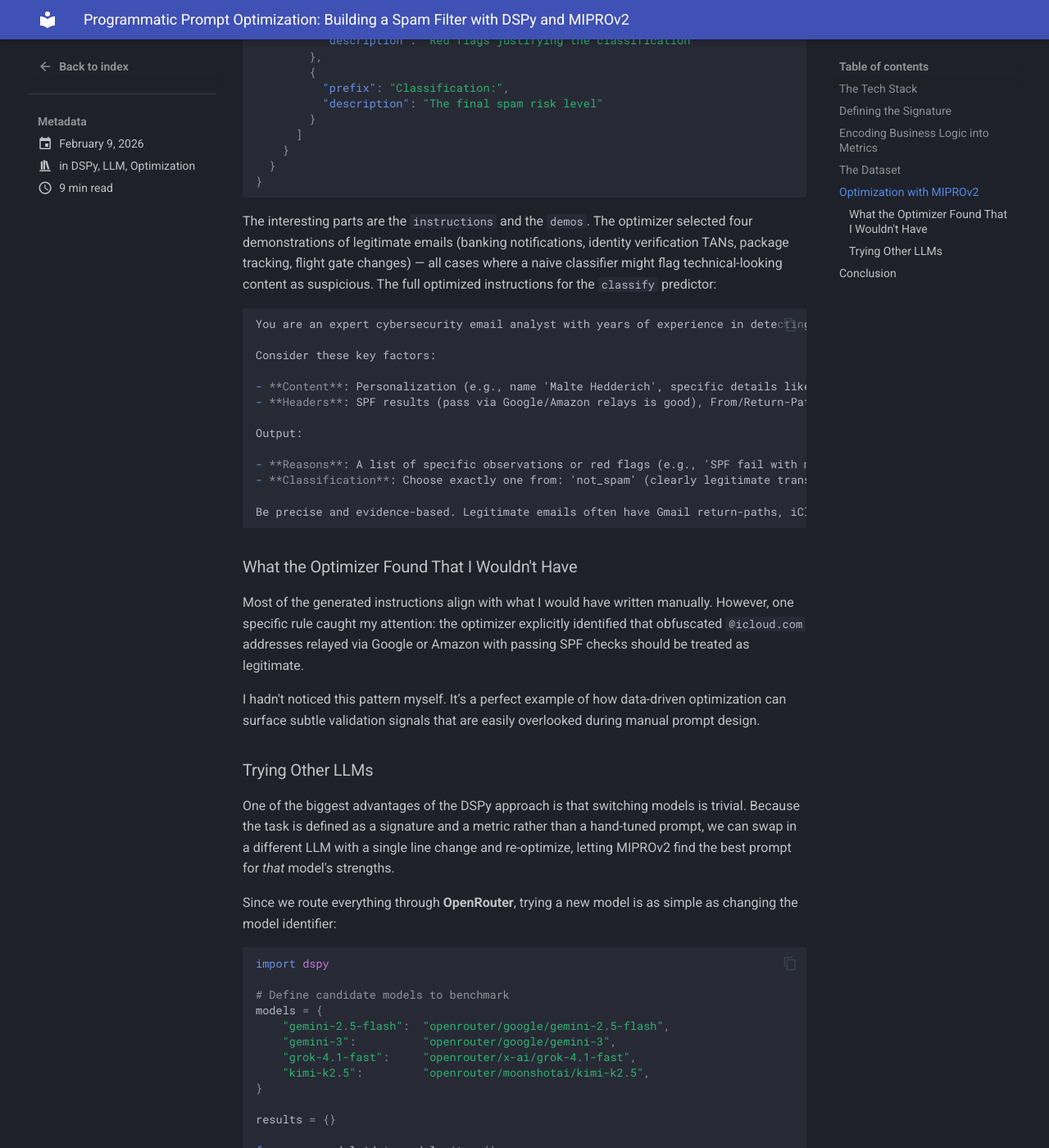
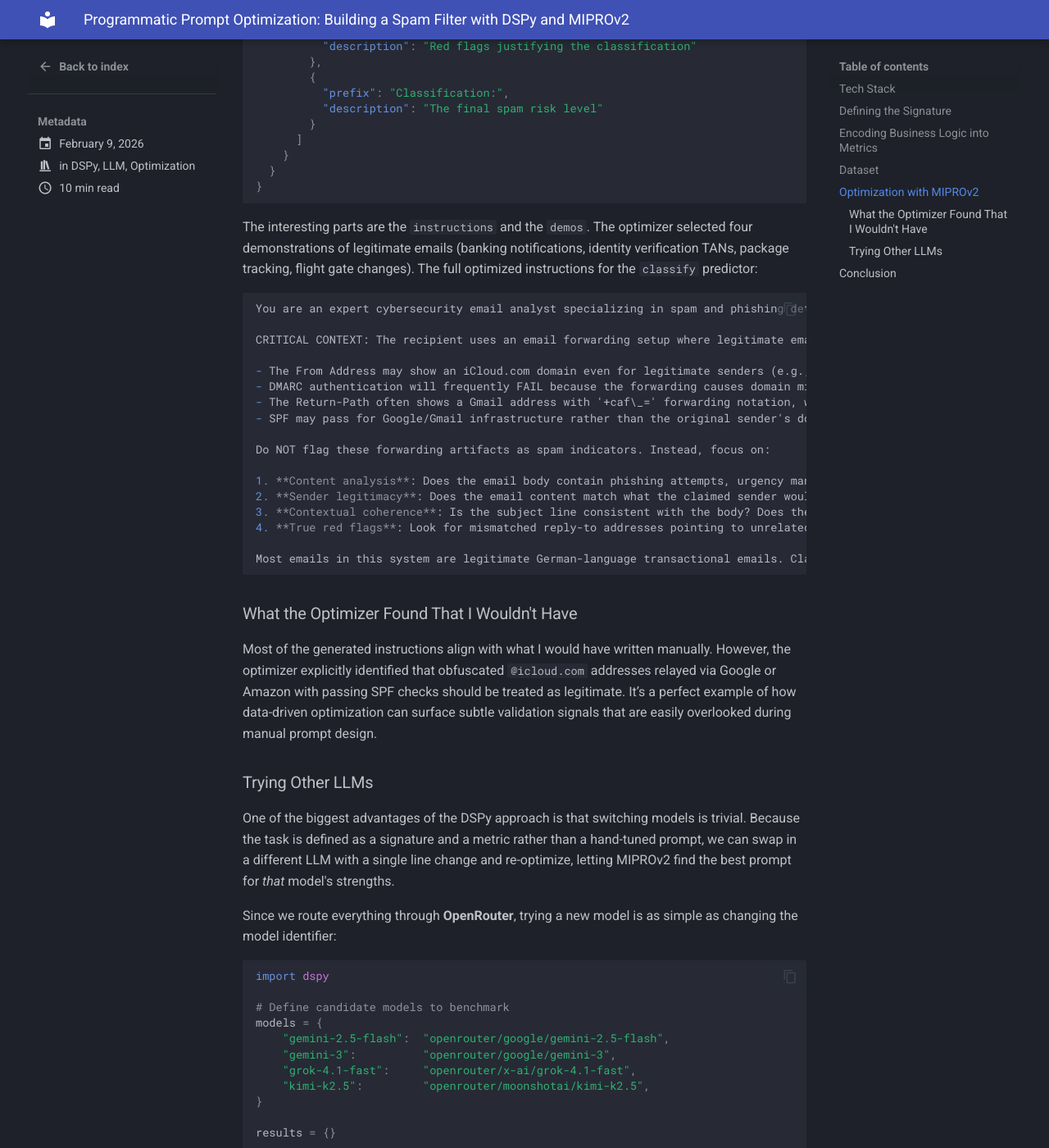
Before and after one commit to maltehedderich/blog, an MkDocs documentation site: the page built from docs/posts/dspy_miprov2.md, in a window 1280 px wide and 1400 px high, scrolled down 6428 px. Shown: the whole window at 82% size. Built offline with MkDocs 1.6.1 and Material for MkDocs 9.7.7, drawn with Linux system fonts in a browser that asks for light colours; some of the changed text lies outside the part shown.

````diff
--- a/docs/posts/dspy_miprov2.md
+++ b/docs/posts/dspy_miprov2.md
@@ -19,19 +19,17 @@ Most prompt engineering today is manual and intuition-driven. We tweak wording,
 
 This is exactly what [DSPy](https://github.com/stanfordnlp/dspy) enables. Instead of manually writing prompts, you define the _signature_ of your task and a _metric_ for success, and let an optimizer find the best instructions and few-shot examples for you.
 
-In this post, we’ll build a spam filter that doesn't just look at message text but analyzes technical headers like SPF and DKIM, all optimized using the state-of-the-art `MIPROv2` optimizer.
+In this post, we’ll build a spam filter that analyzes raw headers (SPF, DKIM) alongside message text, using the `MIPROv2` optimizer to tune the performance.
 
-## The Tech Stack
+## Tech Stack
 
-To build a production-grade pipeline, we need more than just a single model call:
-
-- **DSPy**: The framework for programmatically optimizing prompts based on defined signatures and metrics.
-- **Phoenix (by Arize)**: For observability, tracing, and managing the datasets used for training and evaluation.
-- **OpenRouter**: To quickly try out different models. In this setup, we use `grok-4.1-fast` for the task execution and `claude-opus-4.6` as the "Teacher" to optimize the prompts.
+- **[DSPy](https://github.com/stanfordnlp/dspy)**: The framework for programmatically optimizing prompts based on defined signatures and metrics.
+- **[Phoenix](https://github.com/Arize-ai/phoenix)** (by Arize): For observability, tracing, and managing the datasets used for training and evaluation.
+- **[OpenRouter](https://openrouter.ai/)**: To quickly try out different models. In this setup, we use `grok-4.1-fast` for the task execution and `claude-opus-4.6` as the "Teacher" to optimize the prompts.
 
 ## Defining the Signature
 
-In DSPy, we start by defining _what_ the model should do, decoupled from _how_ it should be prompted. This is called a `Signature`.
+In DSPy, we start by defining _what_ the model should do, decoupled from _how_ it should be prompted. This is called a `Signature`. Each signature specifies the input fields, output fields, and their types.
 
 ```python
 import dspy
@@ -88,7 +86,6 @@ LEVEL_MAP = {
     "definitely_spam": 5,
 }
 
-
 def spam_metric(example: dspy.Example, prediction: dspy.Example, trace = None) -> float:
     """Calculate a weighted score based on classification correctness and prediction confidence.
 
@@ -114,8 +111,7 @@ def spam_metric(example: dspy.Example, prediction: dspy.Example, trace = None) -
     else:
         decision_score = 0.3  # False Negative (Tolerable)
 
-    # Reward predictions that land close to the ground-truth level, not just on
-    # the correct side of the binary threshold.
+    # Reward predictions that land close to the ground-truth level
     pred_level = LEVEL_MAP.get(prediction.classification, 3)
     true_level = LEVEL_MAP.get(example.classification, 0)
     calibration_bonus = 1.0 - abs(pred_level - true_level) / 5.0
@@ -161,9 +155,9 @@ Here's what one training example looks like:
 }
 ```
 
-Notice the label is binary, but our signature predicts six levels. This is a common reality: granular labels are expensive to curate. The metric bridges the gap by mapping six-level predictions to binary decisions for scoring, while still rewarding calibration. MIPROv2 uses that signal to discover richer classification strategies than the labels alone could teach.
+Notice the label is binary, but our signature predicts six levels. Ideally, your dataset should match the target, but in reality, we rarely work with perfect conditions. The metric bridges the gap by mapping six-level predictions to binary decisions for scoring, while still rewarding calibration. MIPROv2 uses that signal to discover richer classification strategies than the labels alone could teach.
 
-The dataset can be accessed via the Phoenix client:
+Phoenix makes it easy to manage datasets and track experiments. The dataset can be accessed via the Phoenix client:
 
 ```python
 from phoenix.client import Client
@@ -201,7 +195,7 @@ for example in dataset.examples:
 
 With our data, module, and metric in place, we hand it to the **MIPROv2** (**M**ultiprompt **I**nstruction **PR**oposal **O**ptimizer Version 2).
 
-MIPROv2 jointly optimizes _instructions_ and _few-shot examples_ for every predictor in your program. Under the hood it runs three stages:
+MIPROv2 jointly optimizes _instructions_ and _few-shot examples_ for every **predictor** (a module that calls an LLM) in your program. Under the hood it runs three stages:
 
 1.  **Bootstrap few-shot candidates**: The teacher model (`claude-opus-4.6`) runs the task on training examples, collecting input-output traces that serve as candidate demonstrations.
 2.  **Propose instructions**: Using the bootstrapped traces and the training data, the teacher generates multiple instruction candidates grounded in the actual failure modes and dynamics of the task.
@@ -222,7 +216,7 @@ optimizer = dspy.MIPROv2(
 optimized_app = optimizer.compile(SpamClassifier(), trainset=trainset)
 ```
 
-The `auto` parameter controls how many instruction candidates, few-shot examples, and Bayesian trials MIPROv2 explores. `"medium"` is a practical sweet spot: thorough enough to find meaningful gains, without burning through your API budget on exhaustive search.
+The `auto` parameter controls how many instruction candidates, few-shot examples, and Bayesian trials MIPROv2 explores. `"medium"` is a practical sweet spot: thorough enough to find meaningful gains, without burning through your API budget on exhaustive search. For context, a single optimization run involved **~1,000 API calls** and processed **~6 million tokens**, costing approximately **$5 USD** via OpenRouter.
 
 What comes back isn't just a "better prompt"; it's a fully parameterized configuration (instructions + demonstrations) for the student model that has been empirically optimized against your metric and your data.
 
@@ -295,29 +289,31 @@ What comes back isn't just a "better prompt"; it's a fully parameterized configu
 }
 ```
 
-The interesting parts are the `instructions` and the `demos`. The optimizer selected four demonstrations of legitimate emails (banking notifications, identity verification TANs, package tracking, flight gate changes) — all cases where a naive classifier might flag technical-looking content as suspicious. The full optimized instructions for the `classify` predictor:
+The interesting parts are the `instructions` and the `demos`. The optimizer selected four demonstrations of legitimate emails (banking notifications, identity verification TANs, package tracking, flight gate changes). The full optimized instructions for the `classify` predictor:
 
 ```md
-You are an expert cybersecurity email analyst with years of experience in detecting spam, phishing, and legitimate transactional emails. Your task is to carefully analyze the provided email text (plaintext body with HTML as ASCII art), subject, and technical headers to determine its spam risk level.
+You are an expert cybersecurity email analyst specializing in spam and phishing detection. Analyze the provided email content and technical headers to classify the email's spam risk level.
 
-Consider these key factors:
+CRITICAL CONTEXT: The recipient uses an email forwarding setup where legitimate emails are forwarded from Gmail to obfuscated iCloud.com addresses. This means:
 
-- **Content**: Personalization (e.g., name 'Malte Hedderich', specific details like TANs, tracking numbers, passwords, itineraries), formal structure (footers, disclaimers, CTAs), legitimate services (banks like Hanseatic Bank, DHL, PayPal, Netflix), German language, action-oriented subjects, no urgent/scare tactics.
-- **Headers**: SPF results (pass via Google/Amazon relays is good), From/Return-Path/Reply-To (obfuscated like @icloud.com but relayed legitimately), DMARC/DKIM (fails may occur in legit cases), no suspicious mismatches.
+- The From Address may show an iCloud.com domain even for legitimate senders (e.g., DHL, PayPal, Netflix, Lufthansa) due to the forwarding mechanism.
+- DMARC authentication will frequently FAIL because the forwarding causes domain misalignment — this is EXPECTED and NOT a spam indicator in this context.
+- The Return-Path often shows a Gmail address with '+caf\_=' forwarding notation, which is normal for this setup.
+- SPF may pass for Google/Gmail infrastructure rather than the original sender's domain.
 
-Output:
+Do NOT flag these forwarding artifacts as spam indicators. Instead, focus on:
 
-- **Reasons**: A list of specific observations or red flags (e.g., 'SPF fail with mismatched domain', 'generic content without personalization'). For clearly legitimate emails, use an empty list [].
-- **Classification**: Choose exactly one from: 'not_spam' (clearly legitimate transactional), 'unlikely_spam', 'suspicious', 'likely_spam', 'very_likely_spam', 'definitely_spam' (obvious phishing/spam).
+1. **Content analysis**: Does the email body contain phishing attempts, urgency manipulation, suspicious offers, requests for credentials, or deceptive language?
+2. **Sender legitimacy**: Does the email content match what the claimed sender would actually send? (e.g., a DHL tracking notification with a real tracking number is legitimate)
+3. **Contextual coherence**: Is the subject line consistent with the body? Does the email address the recipient by name? Is the language and formatting consistent with the claimed sender?
+4. **True red flags**: Look for mismatched reply-to addresses pointing to unrelated domains, requests for sensitive information, suspicious attachments, or content that doesn't match the sender's typical communications.
 
-Be precise and evidence-based. Legitimate emails often have Gmail return-paths, iCloud From, SPF pass, and personalized details from trusted services.
+Most emails in this system are legitimate German-language transactional emails. Classify conservatively — only escalate the risk level when there are genuine content-based or structural red flags beyond the expected forwarding artifacts. For legitimate emails, return an empty reasons list.
 ```
 
 ### What the Optimizer Found That I Wouldn't Have
 
-Most of the generated instructions align with what I would have written manually. However, one specific rule caught my attention: the optimizer explicitly identified that obfuscated `@icloud.com` addresses relayed via Google or Amazon with passing SPF checks should be treated as legitimate.
-
-I hadn't noticed this pattern myself. It’s a perfect example of how data-driven optimization can surface subtle validation signals that are easily overlooked during manual prompt design.
+Most of the generated instructions align with what I would have written manually. However, the optimizer explicitly identified that obfuscated `@icloud.com` addresses relayed via Google or Amazon with passing SPF checks should be treated as legitimate. It’s a perfect example of how data-driven optimization can surface subtle validation signals that are easily overlooked during manual prompt design.
 
 ### Trying Other LLMs
 
@@ -361,7 +357,7 @@ for name, model_id in models.items():
 
 Each model gets its _own_ optimized instructions and demonstrations, tailored to its particular behavior. A prompt that works brilliantly for Gemini may be suboptimal for Grok, and MIPROv2 accounts for that automatically.
 
-This also makes it easy to re-evaluate whenever a new model drops: add one entry to the `models` dict, run the loop, and compare scores on the same metric and test set. No prompt rewriting required.
+This also makes it easy to re-evaluate whenever a new model drops: add one entry to the `models` dict, run the loop, and compare scores on the same metric and test set.
 
 ## Conclusion
 
````
Also changed, not shown: other parts of docs/posts/dspy_miprov2.md (+1 -3 lines), 1 other file.
